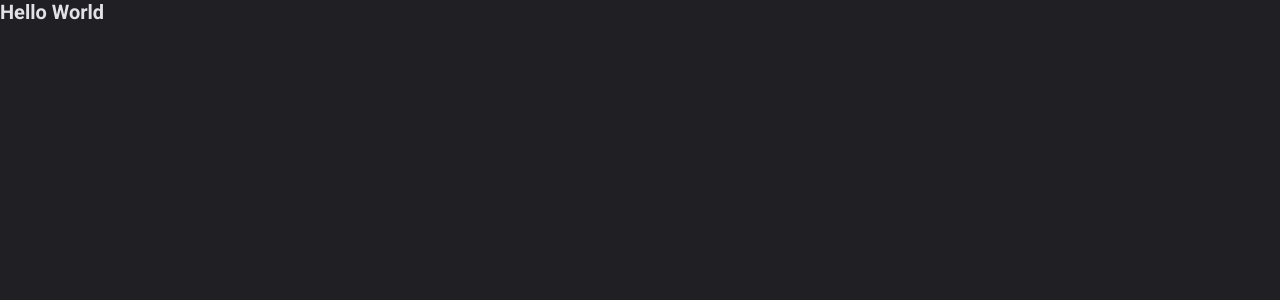
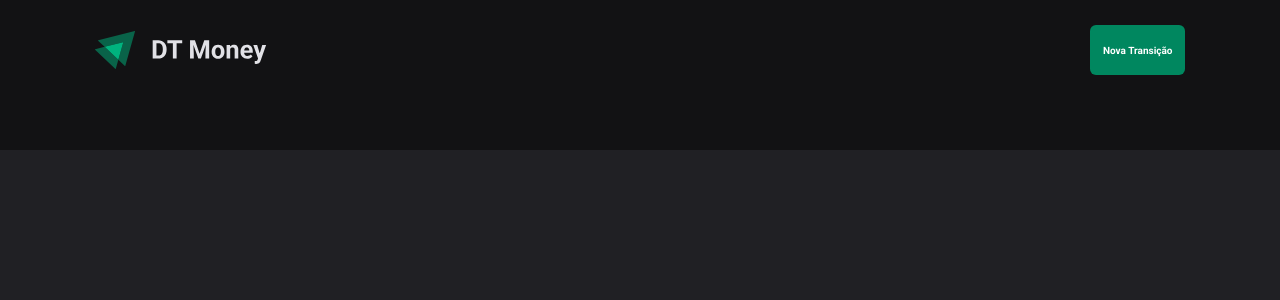
Before and after one commit to JonatasAS/Project_Ignite_03, a React (Vite) app in the folder dt-money/: page / in a window 1280 px wide. Shown: the top 300 px of the page. Built offline with nearby package versions, Linux system fonts and the light colour scheme.

Commit message:
creating componets Header and Transition for page

```diff
--- a/dt-money/src/App.tsx
+++ b/dt-money/src/App.tsx
@@ -1,12 +1,13 @@
 import { ThemeProvider } from "styled-components"
 import { GlobalStyle } from "./styles/global";
 import { defaultTheme } from "./styles/theme/default";
+import { Transactions } from "./pages/Transactions";
 
 export function App() {
   return (
     <ThemeProvider theme={defaultTheme}>
       <GlobalStyle />
-      <h1>Hello World</h1>
+      <Transactions />
     </ThemeProvider>
   )
 }
--- /dev/null
+++ b/dt-money/src/components/Header/index.tsx
@@ -0,0 +1,18 @@
+import { HeaderContainer, HeaderContent, NewTransactionButton } from "./styles";
+
+import logoImg from "../../assets/logo.svg";
+
+export function Header() {
+  return (
+    <div>
+      <HeaderContainer>
+        <HeaderContent>
+          <img src={logoImg} alt="" />
+          <NewTransactionButton>
+            Nova Transição
+          </NewTransactionButton>
+        </HeaderContent>
+      </HeaderContainer>
+    </div>
+  )
+}
--- /dev/null
+++ b/dt-money/src/components/Header/styles.ts
@@ -0,0 +1,33 @@
+import styled from "styled-components";
+
+export const HeaderContainer = styled.header`
+  background: ${props => props.theme["gray-900"]};
+  padding: 2.5rem 0 7.5rem;
+`;
+
+export const HeaderContent = styled.div`
+  width: 100%;
+  max-width: 1120px;
+  margin: 0 auto;
+  padding: 0 1.5rem;
+
+  display: flex;
+  justify-content: space-between;
+  align-items: center;
+`;
+
+export const NewTransactionButton = styled.button`
+  height: 5.0rem;
+  border: 0;
+  background: ${props => props.theme["green-500"]};
+  color: ${props => props.theme["white"]};
+  font-weight: bold;
+  padding: 0 1.25rem;
+  border-radius: 6px;
+  cursor: pointer;
+
+  &:hover {
+    background: ${props => props.theme["green-700"]};
+    transition: background 0.2s;
+  }
+`;
--- /dev/null
+++ b/dt-money/src/pages/Transactions/index.tsx
@@ -0,0 +1,9 @@
+import { Header } from "../../components/Header";
+
+export function Transactions() {
+  return (
+    <div>
+      <Header />
+    </div>
+  )
+}
```
Also changed, not shown: dt-money/src/assets/logo.svg (added), dt-money/src/pages/Transactions/styles.ts (added).
